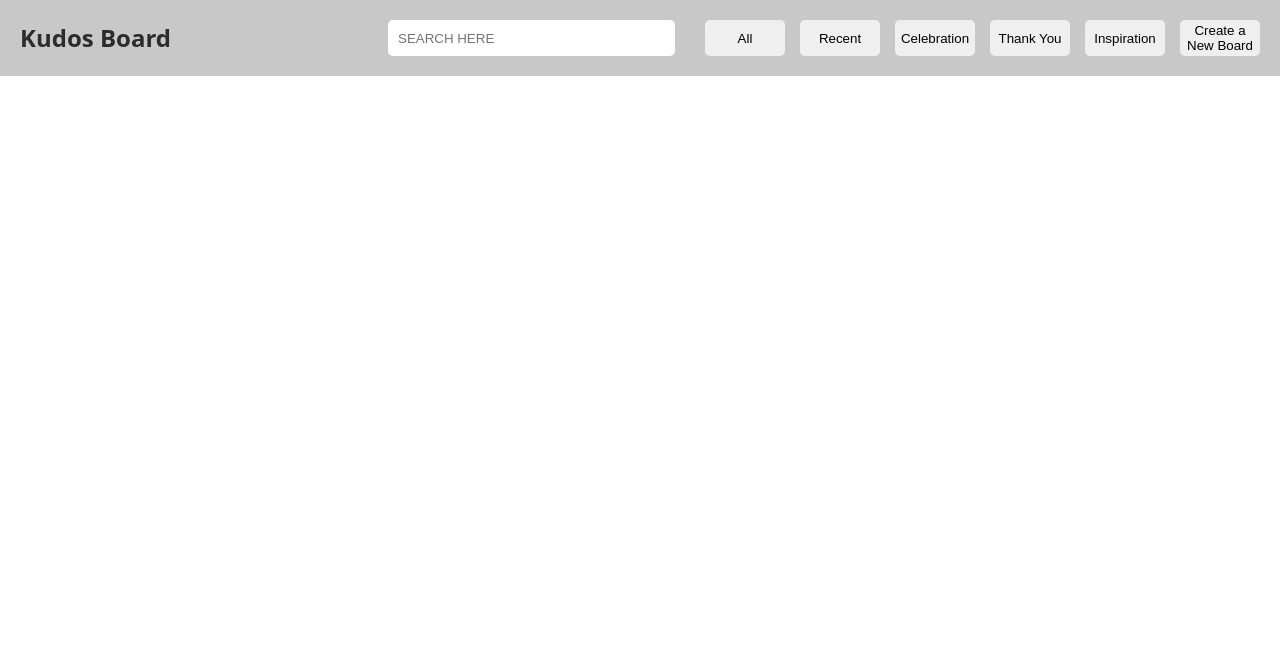
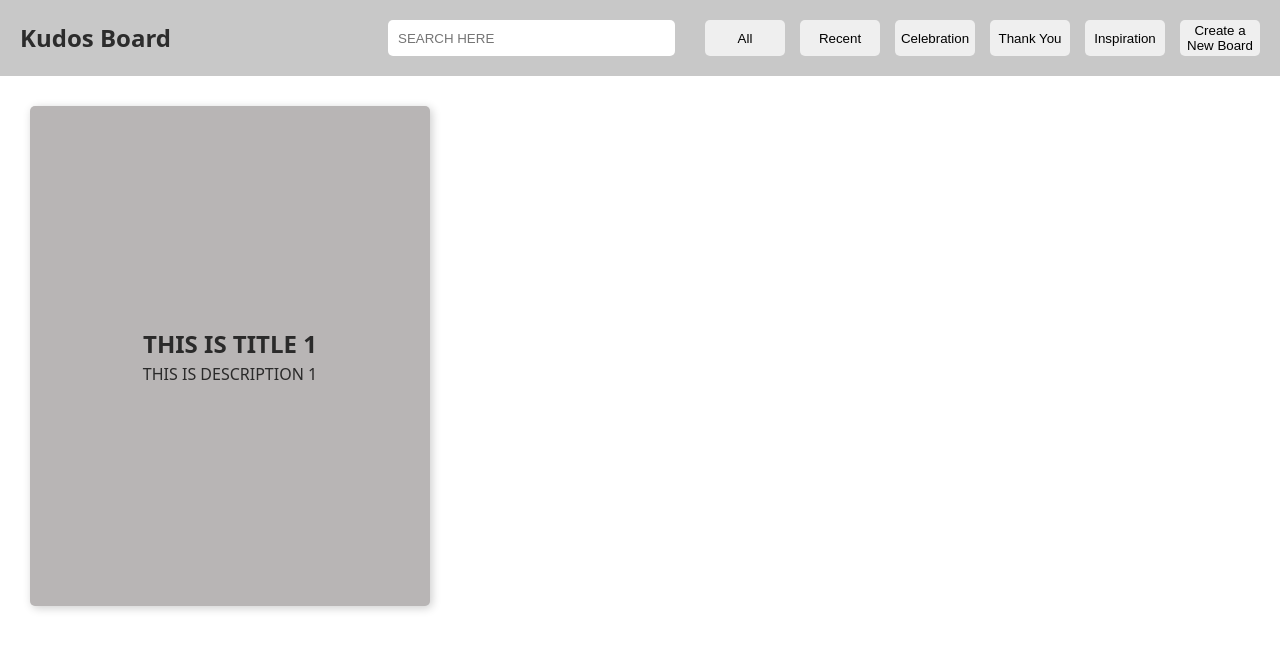
Before and after one commit to heirynhr/kudosBoard, a React (Vite) app in the folder kudosBoard-ui/: page / in a window 1280 px wide. Shown: the top 650 px of the page. Built offline with nearby package versions, Linux system fonts and the light colour scheme.

Commit message:
created a basic mockup for the board component

```diff
--- /dev/null
+++ b/kudosBoard-ui/src/Boards/Boards.css
@@ -0,0 +1,21 @@
+.card-container {
+  background-color: rgb(184, 181, 181);
+  display: flex;
+  flex-direction: column;
+  width: 400px;
+  margin: 30px;
+  justify-content: center;
+  align-items: center;
+  height: 500px;
+  border-radius: 5px;
+  box-shadow: 2px 2px 10px rgba(0, 0, 0, 0.2);
+  transition: 0.2s ease-in-out;
+}
+
+.card-container:hover {
+  box-shadow: 2px 2px 15px rgba(0, 0, 0, 0.4);
+  background-color: rgb(101, 101, 101);
+  transform: translateY(-5px);
+  cursor: pointer;
+  color: rgb(255, 255, 255);
+}
--- /dev/null
+++ b/kudosBoard-ui/src/Boards/Boards.jsx
@@ -0,0 +1,17 @@
+import "./Boards.css";
+
+export default function Boards() {
+  const cardInfo = {
+    title: "THIS IS TITLE 1",
+    description: "THIS IS DESCRIPTION 1",
+  };
+
+  return (
+    <>
+      <div className="card-container">
+        <h2>{cardInfo.title}</h2>
+        <p>{cardInfo.description}</p>
+      </div>
+    </>
+  );
+}
--- a/kudosBoard-ui/src/main.jsx
+++ b/kudosBoard-ui/src/main.jsx
@@ -2,9 +2,11 @@ import { StrictMode } from "react";
 import { createRoot } from "react-dom/client";
 import "./index.css";
 import Navbar from "./Navbar/Navbar.jsx";
+import Boards from "./Boards/Boards.jsx";
 
 createRoot(document.getElementById("root")).render(
   <StrictMode>
     <Navbar />
+    <Boards />
   </StrictMode>
 );
```
